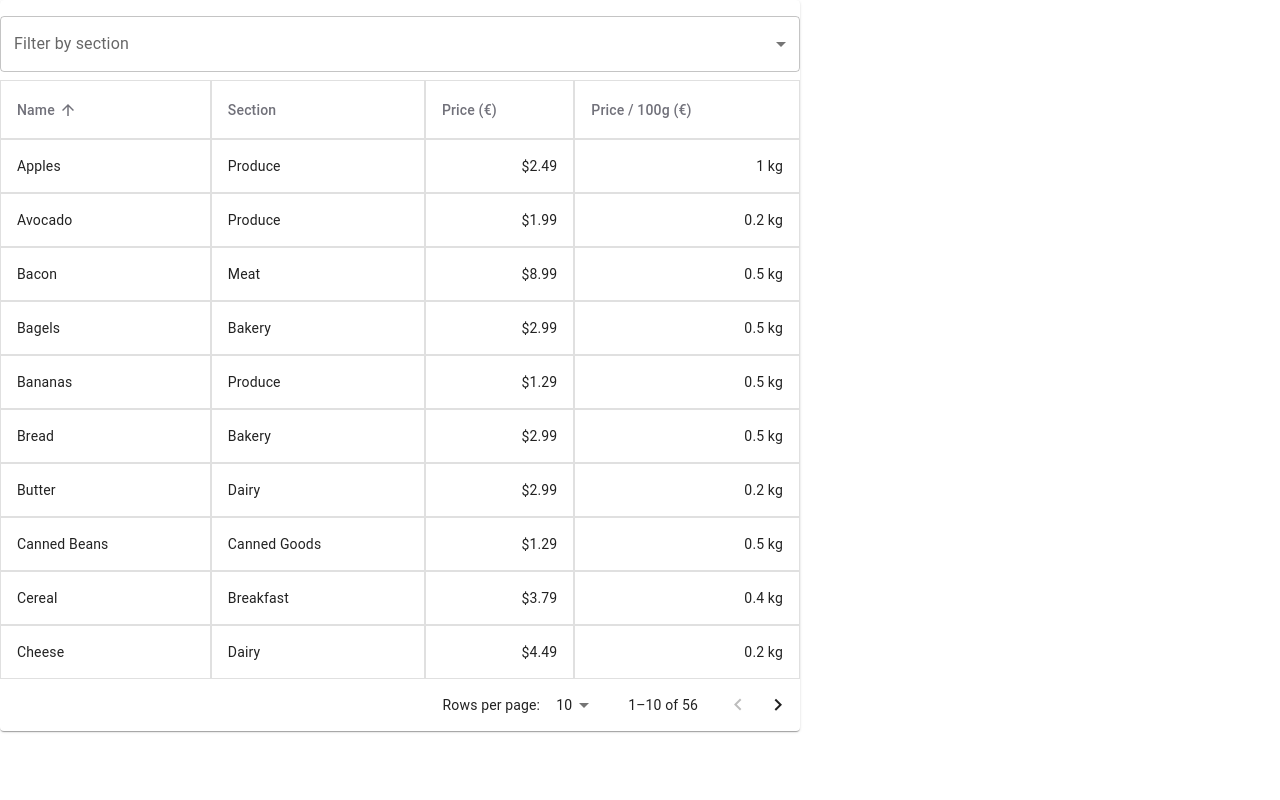
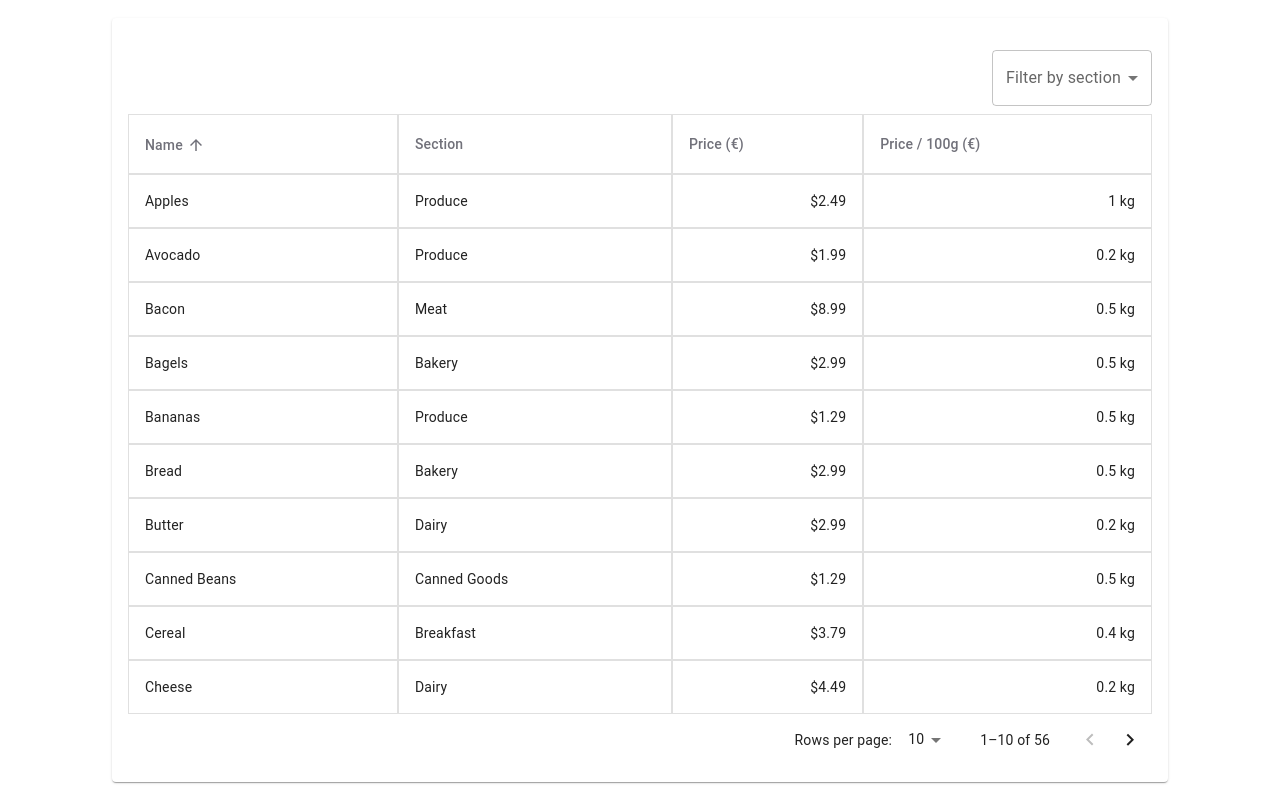
Before and after one commit to MasindeOdera/grocery-table, a React (Create React App) app: page / in a window 1280 px wide. Built offline with nearby package versions, Linux system fonts and the light colour scheme.

Commit message:
Centered table

```diff
--- a/src/GroceryTable.tsx
+++ b/src/GroceryTable.tsx
@@ -1,6 +1,6 @@
 import React, { useState } from 'react';
 import {
-    Table, TableBody, TableCell, TableContainer, TableHead, TableRow, TableSortLabel, TablePagination, Paper, FormControl, InputLabel, Select, MenuItem, SelectChangeEvent, Typography
+    Table, TableBody, TableCell, TableContainer, TableHead, TableRow, TableSortLabel, TablePagination, Paper, FormControl, InputLabel, Select, MenuItem, SelectChangeEvent, Box
 } from '@mui/material';
 import { GroceryItem } from './types';
 
@@ -63,8 +63,10 @@ const GroceryTable: React.FC<GroceryTableProps> = ({ items }) => {
     const emptyRows = rowsPerPage - Math.min(rowsPerPage, sortedItems.length - page * rowsPerPage);
 
     return (
-        <Paper sx={{ maxWidth: 800 }}>
-            <FormControl fullWidth margin="normal">
+        <Box display="flex" justifyContent="center" alignItems="center" minHeight="100vh">
+            <Paper sx={{ padding: 2, width: '80%', maxWidth: 1200 }}>
+                <Box display="flex" justifyContent="flex-end">
+                    <FormControl sx={{ minWidth: 160 }} margin="normal">
                         <InputLabel>Filter by section</InputLabel>
                         <Select value={section} onChange={handleSectionChange}>
                             <MenuItem value="">
@@ -75,6 +77,7 @@ const GroceryTable: React.FC<GroceryTableProps> = ({ items }) => {
                             ))}
                         </Select>
                     </FormControl>
+                </Box>
                 <TableContainer sx={{ maxHeight: 600 }}>
                     <Table stickyHeader aria-label='sticky table'>
                         <TableHead>
@@ -121,6 +124,7 @@ const GroceryTable: React.FC<GroceryTableProps> = ({ items }) => {
                     onRowsPerPageChange={handleChangeRowsPerPage}
                 />
             </Paper>
+        </Box>
     );
 };
 
```
Lines whose indentation alone changed are shown as unchanged.
